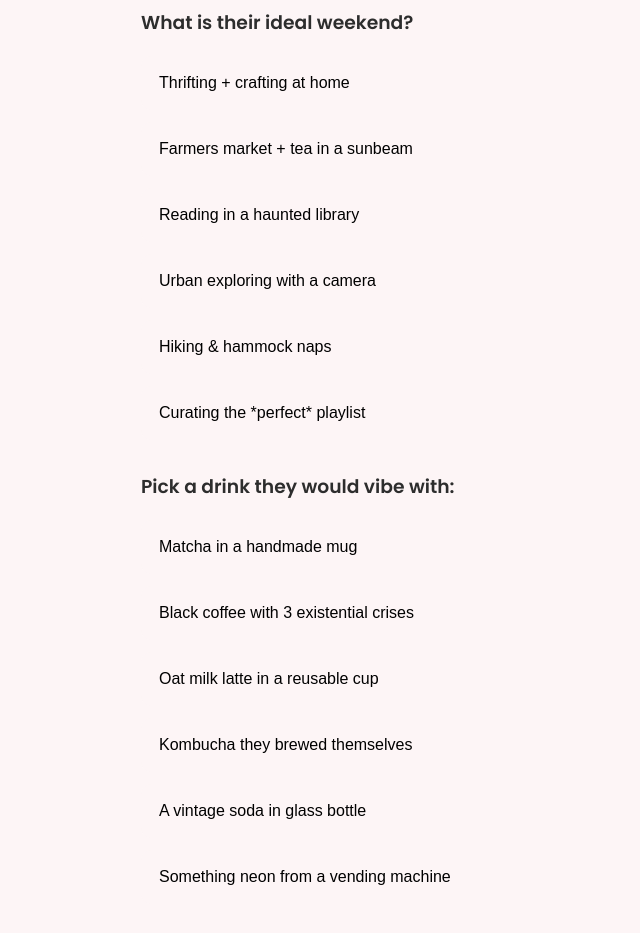
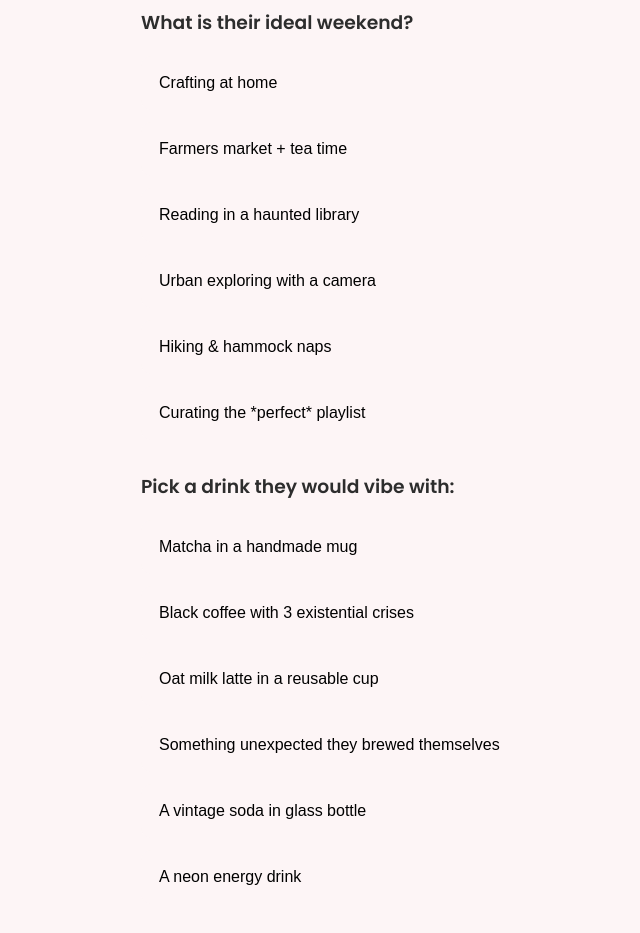
Before and after one commit to Cam-Zhu/vibe-gift-quiz, a plain HTML site: page index.html in a window 1280 px wide. Shown: the part 120-1053 px from the top of the page, without its empty margins (131-771 px from the left). Drawn offline with nearby package versions, Linux system fonts and the light colour scheme.

Commit message:
Update index.html

```diff
--- a/index.html
+++ b/index.html
@@ -20,8 +20,8 @@
       {
         question: "What is their ideal weekend?",
         answers: [
-          { text: "Thrifting + crafting at home", tags: ["Crafty Goblin", "Vintage Lover", "DIY Dabbler"] },
-          { text: "Farmers market + tea in a sunbeam", tags: ["Cottagecore Witch", "Teatime Royalty", "Plant Parent"] },
+          { text: "Crafting at home", tags: ["Crafty Goblin", "Vintage Lover", "DIY Dabbler"] },
+          { text: "Farmers market + tea time", tags: ["Cottagecore Witch", "Teatime Royalty", "Plant Parent"] },
           { text: "Reading in a haunted library", tags: ["Dark Academia", "Goth Romantic", "Bookworm Babe"] },
           { text: "Urban exploring with a camera", tags: ["Color Theory Enthusiast", "Hypebeast Hipster", "Modern Mystic"] },
           { text: "Hiking & hammock naps", tags: ["Outdoor Adventurer", "Fitness Flirt", "Zero-Waste Wizard"] },
@@ -34,9 +34,9 @@
           { text: "Matcha in a handmade mug", tags: ["Minimalist Power Exec", "Wellness Guru", "Skincare Alchemist"] },
           { text: "Black coffee with 3 existential crises", tags: ["Dark Academia", "Nerdy Hermit", "Goth Romantic"] },
           { text: "Oat milk latte in a reusable cup", tags: ["Sustainable Queen", "Minimal Techie", "Coffee Snob"] },
-          { text: "Kombucha they brewed themselves", tags: ["Zero-Waste Wizard", "Cottagecore Witch", "Mindful Gifter"] },
+          { text: "Something unexpected they brewed themselves", tags: ["Zero-Waste Wizard", "Cottagecore Witch", "Mindful Gifter"] },
           { text: "A vintage soda in glass bottle", tags: ["Retro Gamer", "Snack Connoisseur", "Vintage Lover"] },
-          { text: "Something neon from a vending machine", tags: ["Kawaii Cutie", "Sparkle Goblin", "Color Theory Enthusiast"] }
+          { text: "A neon energy drink", tags: ["Kawaii Cutie", "Sparkle Goblin", "Color Theory Enthusiast"] }
         ]
       },
       {
```
